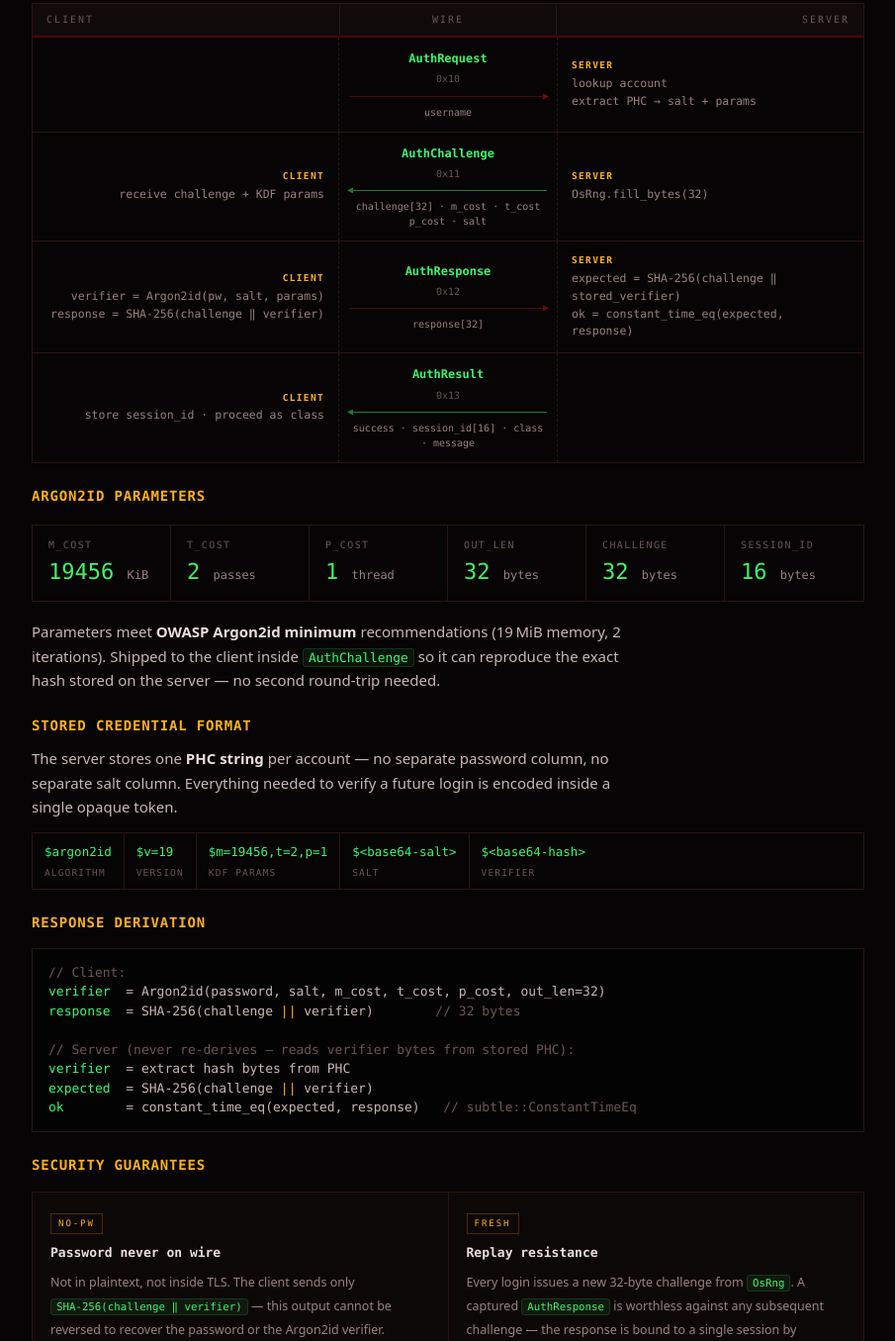
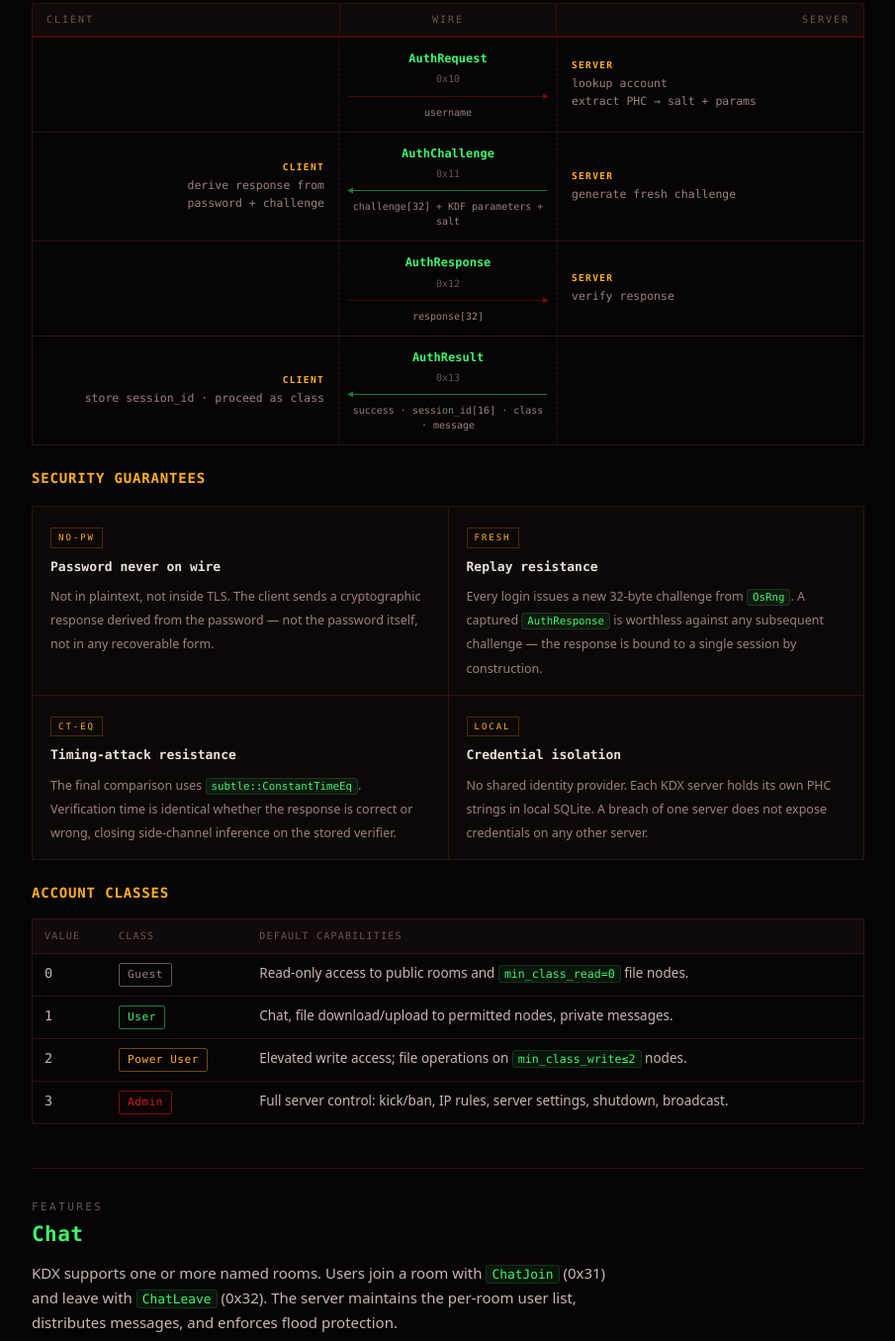
Before and after one commit to iamkhayyam/kdx-hotline, a plain HTML site: page docs/spec.html in a window 1280 px wide. Shown: the part 5261-6616 px from the top of the page at 99% size, without its empty margins (312-1217 px from the left). Drawn offline with Linux system fonts and the light colour scheme.

Commit message:
Strip attack-recipe detail from auth section of spec.html
Remove the response derivation pseudocode, Argon2id parameter stat row,
and PHC anatomy strip — these gave step-by-step guidance useful for
mounting an offline dictionary attack against existing servers.

Scrub the sequence diagram client/server annotations to describe what
each party does at a high level rather than showing the exact formulas.
Update the NO-PW security guarantee card to drop the formula quote.

The handshake flow, message names, opcodes, and security property
descriptions are retained for client implementors.

Co-Authored-By: Claude Sonnet 4.6 <noreply@anthropic.com>

```diff
--- a/docs/spec.html
+++ b/docs/spec.html
@@ -513,24 +513,24 @@
           <div class="seq-note right"><em>server</em>lookup account<br>extract PHC → salt + params</div>
         </div>
         <div class="seq-step">
-          <div class="seq-note left"><em>client</em>receive challenge + KDF params</div>
+          <div class="seq-note left"><em>client</em>derive response from<br>password + challenge</div>
           <div class="seq-mid">
             <div class="msg-name">AuthChallenge</div>
             <div class="msg-opcode">0x11</div>
             <div class="seq-arrow-l"></div>
-            <div class="msg-fields">challenge[32] · m_cost · t_cost<br>p_cost · salt</div>
+            <div class="msg-fields">challenge[32] + KDF parameters + salt</div>
           </div>
-          <div class="seq-note right"><em>server</em>OsRng.fill_bytes(32)</div>
+          <div class="seq-note right"><em>server</em>generate fresh challenge</div>
         </div>
         <div class="seq-step">
-          <div class="seq-note left"><em>client</em>verifier = Argon2id(pw, salt, params)<br>response = SHA-256(challenge ‖ verifier)</div>
+          <div class="seq-note left"></div>
           <div class="seq-mid">
             <div class="msg-name">AuthResponse</div>
             <div class="msg-opcode">0x12</div>
             <div class="seq-arrow-r"></div>
             <div class="msg-fields">response[32]</div>
           </div>
-          <div class="seq-note right"><em>server</em>expected = SHA-256(challenge ‖ stored_verifier)<br>ok = constant_time_eq(expected, response)</div>
+          <div class="seq-note right"><em>server</em>verify response</div>
         </div>
         <div class="seq-step">
           <div class="seq-note left"><em>client</em>store session_id · proceed as class</div>
@@ -544,43 +544,12 @@
         </div>
       </div>
 
-      <h3>Argon2id parameters</h3>
-      <div class="stats">
-        <div class="cell"><div class="k">m_cost</div><div class="v">19456 <small>KiB</small></div></div>
-        <div class="cell"><div class="k">t_cost</div><div class="v">2 <small>passes</small></div></div>
-        <div class="cell"><div class="k">p_cost</div><div class="v">1 <small>thread</small></div></div>
-        <div class="cell"><div class="k">out_len</div><div class="v">32 <small>bytes</small></div></div>
-        <div class="cell"><div class="k">challenge</div><div class="v">32 <small>bytes</small></div></div>
-        <div class="cell"><div class="k">session_id</div><div class="v">16 <small>bytes</small></div></div>
-      </div>
-      <p>Parameters meet <strong>OWASP Argon2id minimum</strong> recommendations (19&thinsp;MiB memory, 2 iterations). Shipped to the client inside <code>AuthChallenge</code> so it can reproduce the exact hash stored on the server — no second round-trip needed.</p>
-
-      <h3>Stored credential format</h3>
-      <p>The server stores one <strong>PHC string</strong> per account — no separate password column, no separate salt column. Everything needed to verify a future login is encoded inside a single opaque token.</p>
-      <div class="phc-strip">
-        <div class="phc-seg"><span class="phc-val">$argon2id</span><span class="phc-lbl">algorithm</span></div>
-        <div class="phc-seg"><span class="phc-val">$v=19</span><span class="phc-lbl">version</span></div>
-        <div class="phc-seg"><span class="phc-val">$m=19456,t=2,p=1</span><span class="phc-lbl">kdf params</span></div>
-        <div class="phc-seg"><span class="phc-val">$&lt;base64-salt&gt;</span><span class="phc-lbl">salt</span></div>
-        <div class="phc-seg"><span class="phc-val">$&lt;base64-hash&gt;</span><span class="phc-lbl">verifier</span></div>
-      </div>
-
-      <h3>Response derivation</h3>
-      <pre><span class="c">// Client:</span>
-<span class="g">verifier</span>  = Argon2id(password, salt, m_cost, t_cost, p_cost, out_len=32)
-<span class="g">response</span>  = SHA-256(challenge <span class="a">||</span> verifier)        <span class="c">// 32 bytes</span>
-
-<span class="c">// Server (never re-derives — reads verifier bytes from stored PHC):</span>
-<span class="g">verifier</span>  = extract hash bytes from PHC
-<span class="g">expected</span>  = SHA-256(challenge <span class="a">||</span> verifier)
-<span class="g">ok</span>        = constant_time_eq(expected, response)   <span class="c">// subtle::ConstantTimeEq</span></pre>
-
       <h3>Security guarantees</h3>
       <div class="sec-guarantees">
         <div class="sec-g">
           <div class="g-tag">NO-PW</div>
           <span class="g-title">Password never on wire</span>
-          <span class="g-desc">Not in plaintext, not inside TLS. The client sends only <code>SHA-256(challenge&thinsp;‖&thinsp;verifier)</code> — this output cannot be reversed to recover the password or the Argon2id verifier.</span>
+          <span class="g-desc">Not in plaintext, not inside TLS. The client sends a cryptographic response derived from the password — not the password itself, not in any recoverable form.</span>
         </div>
         <div class="sec-g">
           <div class="g-tag">FRESH</div>
```
